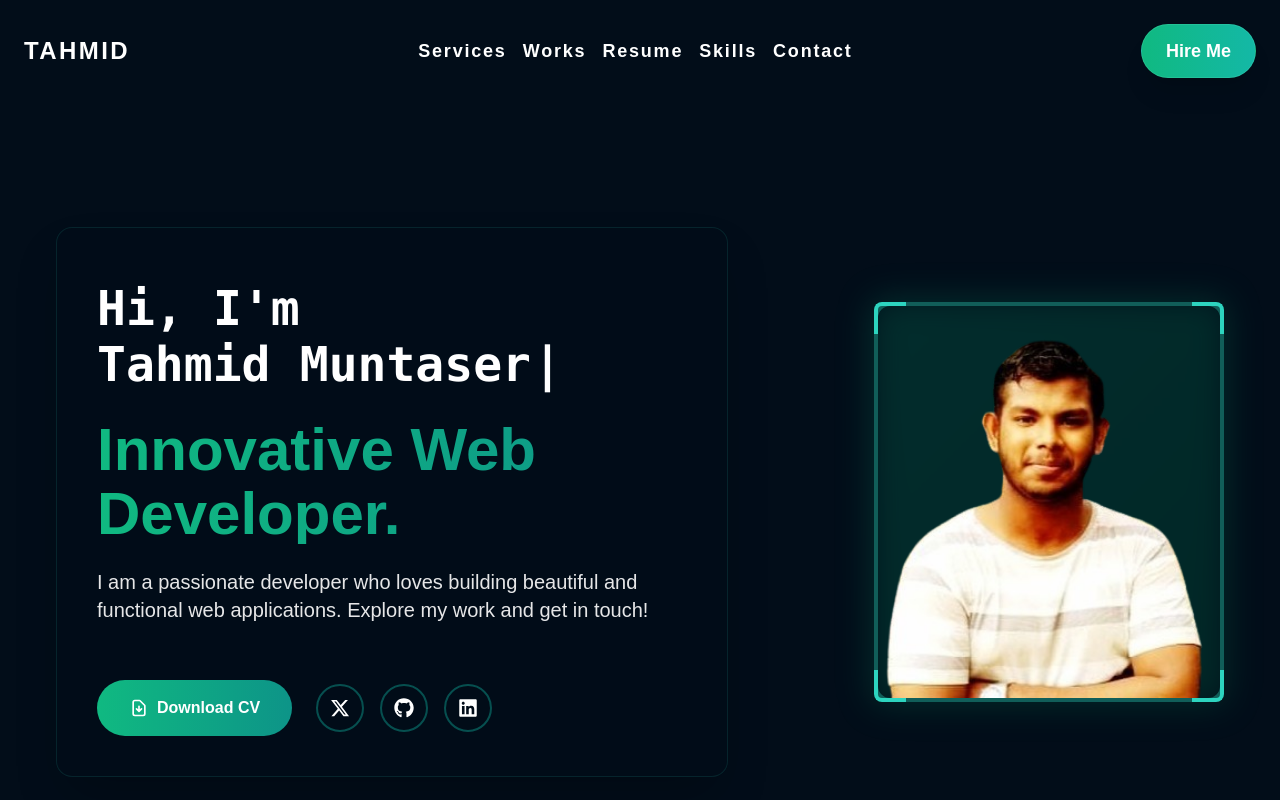
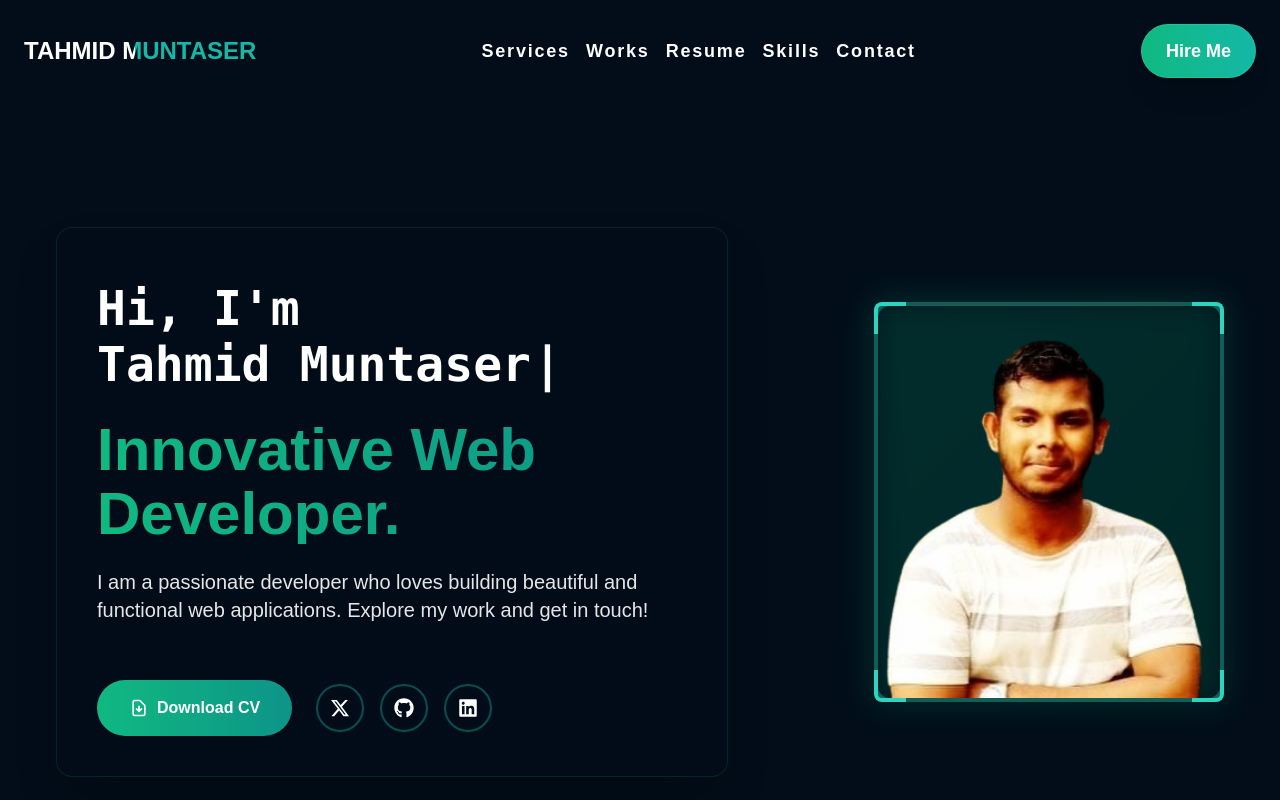
Before and after one commit to TahmidMuntaser/Personal_Portfolio_Web, a Next.js app in the folder myproject/: page / in a window 1280 px wide. Shown: the top 800 px of the page. Built offline with nearby package versions, Linux system fonts and the light colour scheme.

Commit message:
update: fix the logo part

```diff
--- a/myproject/src/app/sample/components/ui/Navbar.jsx
+++ b/myproject/src/app/sample/components/ui/Navbar.jsx
@@ -6,6 +6,7 @@ import CustomButton from './Button';
 const Navbar = () => {
   const [scrolled, setScrolled] = useState(false);
   const [mobileMenuOpen, setMobileMenuOpen] = useState(false);
+  const [nameHover, setNameHover] = useState(false);
 
   useEffect(() => {
     const handleScroll = () => {
@@ -67,12 +68,29 @@ const Navbar = () => {
         }`}
       >
         <div className="flex items-center">
-          <span
-            className="text-2xl font-bold tracking-widest text-white cursor-pointer hover:text-teal-300 transition-colors duration-300"
+          <div
+            className="cursor-pointer"
             onClick={() => window.scrollTo({ top: 0, behavior: 'smooth' })}
+            role="button"
+            tabIndex={0}
+            onKeyDown={(e) => { if (e.key === 'Enter') window.scrollTo({ top: 0, behavior: 'smooth' }); }}
           >
-            TAHMID
-          </span>
+            {/** Single text element with gradient background to color parts differently */}
+            <span
+              className="text-2xl font-bold tracking-normal bg-clip-text text-transparent transition-all duration-300"
+              style={{
+                backgroundImage: nameHover
+                  ? 'linear-gradient(90deg,#14b8a6 0%,#14b8a6 48%,#ffffff 48%,#ffffff 100%)'
+                  : 'linear-gradient(90deg,#ffffff 0%,#ffffff 48%,#14b8a6 48%,#14b8a6 100%)'
+              }}
+              onMouseEnter={() => setNameHover(true)}
+              onMouseLeave={() => setNameHover(false)}
+              onFocus={() => setNameHover(true)}
+              onBlur={() => setNameHover(false)}
+            >
+              TAHMID MUNTASER
+            </span>
+          </div>
         </div>
 
         {/* Desktop Navigation */}
```
